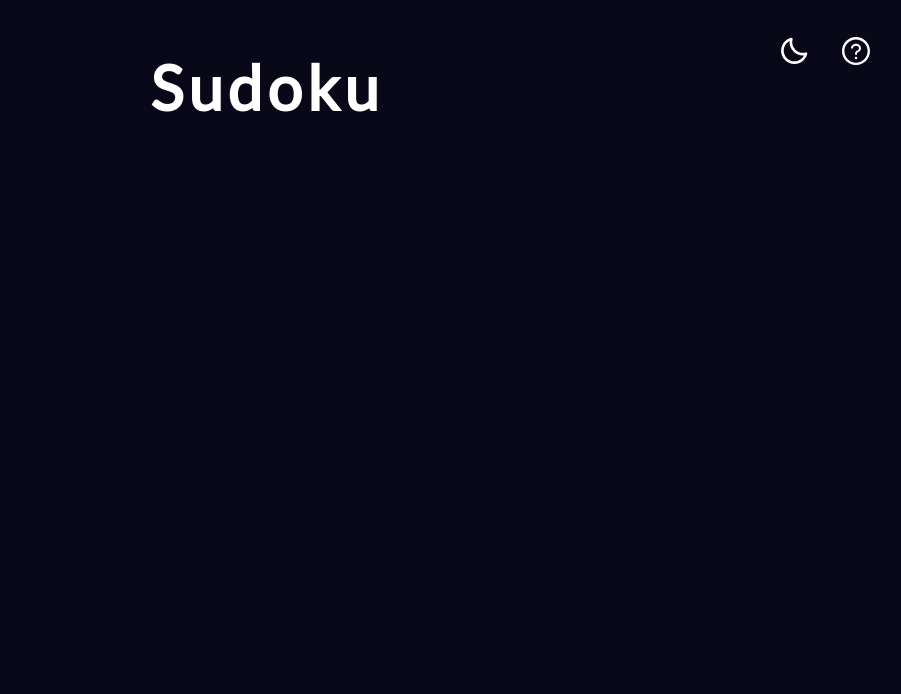
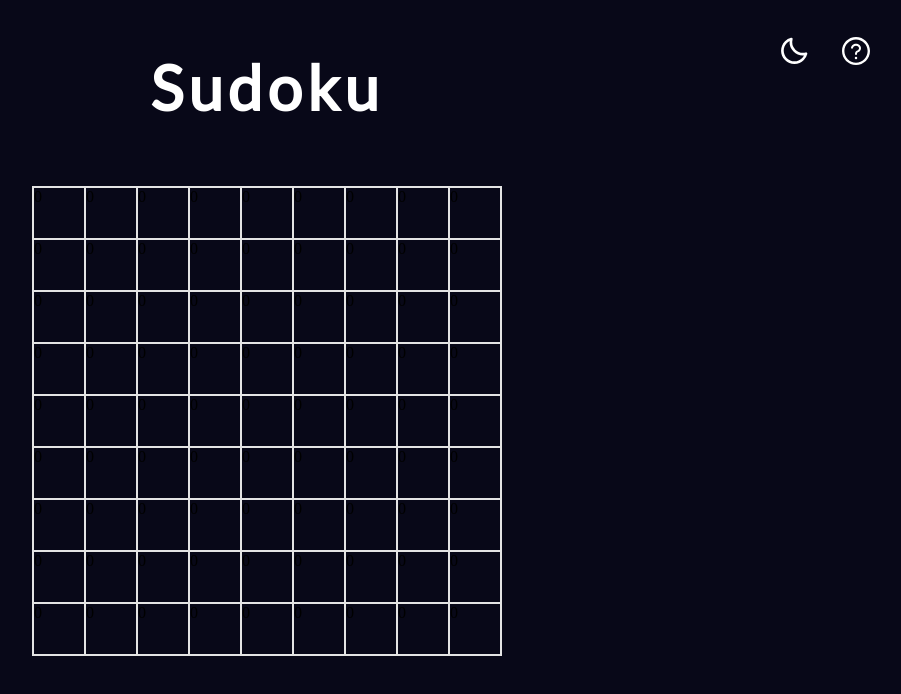
Before and after one commit to Sailesh-2209/sudoku, a React (Create React App) app: page / in a window 1280 px wide. Shown: the top 694 px of the page, without its empty margins (373-1274 px from the left). Built offline with nearby package versions, Linux system fonts and the light colour scheme.

Commit message:
added board layout

```diff
--- a/src/components/board/index.tsx
+++ b/src/components/board/index.tsx
@@ -6,11 +6,13 @@ import {
   RightBlock,
   BottomBlock,
   LeftBlock,
+  RowContainer,
+  ColumnContainer,
 } from "./styles/board";
 
 type Props = {
   children: JSX.Element | JSX.Element[] | string;
-  restProps: object;
+  restProps?: object;
 };
 
 const Board = ({ children, ...restProps }: Props) => {
@@ -40,4 +42,18 @@ Board.MiddleBlock = function BoardMiddleblock({
   return <MiddleBlock {...restProps}>{children}</MiddleBlock>;
 };
 
+Board.ColumnContainer = function BoardColumnContainer({
+  children,
+  ...restProps
+}: Props) {
+  return <ColumnContainer {...restProps}>{children}</ColumnContainer>;
+};
+
+Board.RowContainer = function BoardRowContainer({
+  children,
+  ...restProps
+}: Props) {
+  return <RowContainer {...restProps}>{children}</RowContainer>;
+};
+
 export default Board;
--- a/src/components/board/styles/board.tsx
+++ b/src/components/board/styles/board.tsx
@@ -1,15 +1,61 @@
-//container middle top right bottom left
-
 import styled from "styled-components/macro";
 
-export const Container = styled.div``;
+export const Container = styled.div`
+  margin: auto;
+  width: fit-content;
+`;
 
-export const MiddleBlock = styled.div``;
+export const MiddleBlock = styled.div`
+  height: 50px;
+  width: 50px;
+  border: 1px solid #e4e4e4;
+  margin: 0;
+  padding: 0;
 
-export const TopBlock = styled.div``;
+  @media (max-width: 520px) {
+    height: 40px;
+    width: 40px;
+  }
+`;
 
-export const RightBlock = styled.div``;
+export const TopBlock = styled(MiddleBlock)`
+  border-top: 2px solid #e4e4e4;
+`;
 
-export const BottomBlock = styled.div``;
+export const RightBlock = styled(MiddleBlock)`
+  border-right: 2px solid #e4e4e4;
 
-export const LeftBlock = styled.div``;
+  &:first-of-type {
+    border-top: 2px solid #e4e4e4;
+  }
+
+  &:last-of-type {
+    border-bottom: 2px solid #e4e4e4;
+  }
+`;
+
+export const BottomBlock = styled(MiddleBlock)`
+  border-bottom: 2px solid #e4e4e4;
+`;
+
+export const LeftBlock = styled(MiddleBlock)`
+  border-left: 2px solid #e4e4e4;
+
+  &:first-of-type {
+    border-top: 2px solid #e4e4e4;
+  }
+
+  &:last-of-type {
+    border-bottom: 2px solid #e4e4e4;
+  }
+`;
+
+export const RowContainer = styled.div`
+  display: flex;
+  flex-direction: row;
+`;
+
+export const ColumnContainer = styled.div`
+  display: flex;
+  flex-direction: column;
+`;
--- /dev/null
+++ b/src/containers/BoardContainer.tsx
@@ -0,0 +1,60 @@
+import React, { useState } from "react";
+import { Board } from "../components";
+
+export const BoardContainer: React.FC = () => {
+  let initialArray: number[][] = new Array(9).fill(0);
+  for (let i = 0; i < 9; i++) {
+    initialArray[i] = new Array(9).fill(0);
+  }
+
+  const BOARD_SIZE: number = 9;
+  const [boardArray, setBoardArray] = useState(initialArray);
+
+  return (
+    <Board>
+      <Board.RowContainer>
+        {boardArray.map((rowArray: number[], outerIndex: number) => {
+          return (
+            <Board.ColumnContainer key={`${outerIndex.toString()}`}>
+              {rowArray.map((item: number, innerIndex: number) => {
+                if (outerIndex === 0) {
+                  return (
+                    <Board.LeftBlock key={`${innerIndex}`}>0</Board.LeftBlock>
+                  );
+                } else if (
+                  innerIndex === 0 &&
+                  outerIndex !== 0 &&
+                  outerIndex !== 8
+                ) {
+                  return (
+                    <Board.TopBlock key={`${innerIndex}`}>0</Board.TopBlock>
+                  );
+                } else if (
+                  innerIndex === 8 &&
+                  outerIndex !== 0 &&
+                  outerIndex !== 8
+                ) {
+                  return (
+                    <Board.BottomBlock key={`${innerIndex}`}>
+                      0
+                    </Board.BottomBlock>
+                  );
+                } else if (outerIndex === 8) {
+                  return (
+                    <Board.RightBlock key={`${innerIndex}`}>0</Board.RightBlock>
+                  );
+                } else {
+                  return (
+                    <Board.MiddleBlock key={`${innerIndex}`}>
+                      0
+                    </Board.MiddleBlock>
+                  );
+                }
+              })}
+            </Board.ColumnContainer>
+          );
+        })}
+      </Board.RowContainer>
+    </Board>
+  );
+};
--- a/src/containers/BodyContainer.tsx
+++ b/src/containers/BodyContainer.tsx
@@ -1,11 +1,13 @@
-import React from 'react';
-import { Body } from '../components';
-import { HeadingContainer } from './HeadingContainer';
+import React from "react";
+import { Body } from "../components";
+import { HeadingContainer } from "./HeadingContainer";
+import { BoardContainer } from "./BoardContainer";
 
 export const BodyContainer: React.FC = () => {
-    return (
-        <Body>
-            <HeadingContainer />
-        </Body>
-    );
+  return (
+    <Body>
+      <HeadingContainer />
+      <BoardContainer />
+    </Body>
+  );
 };
```
Also changed, not shown: src/components/body/index.tsx (+10 -10 lines).
